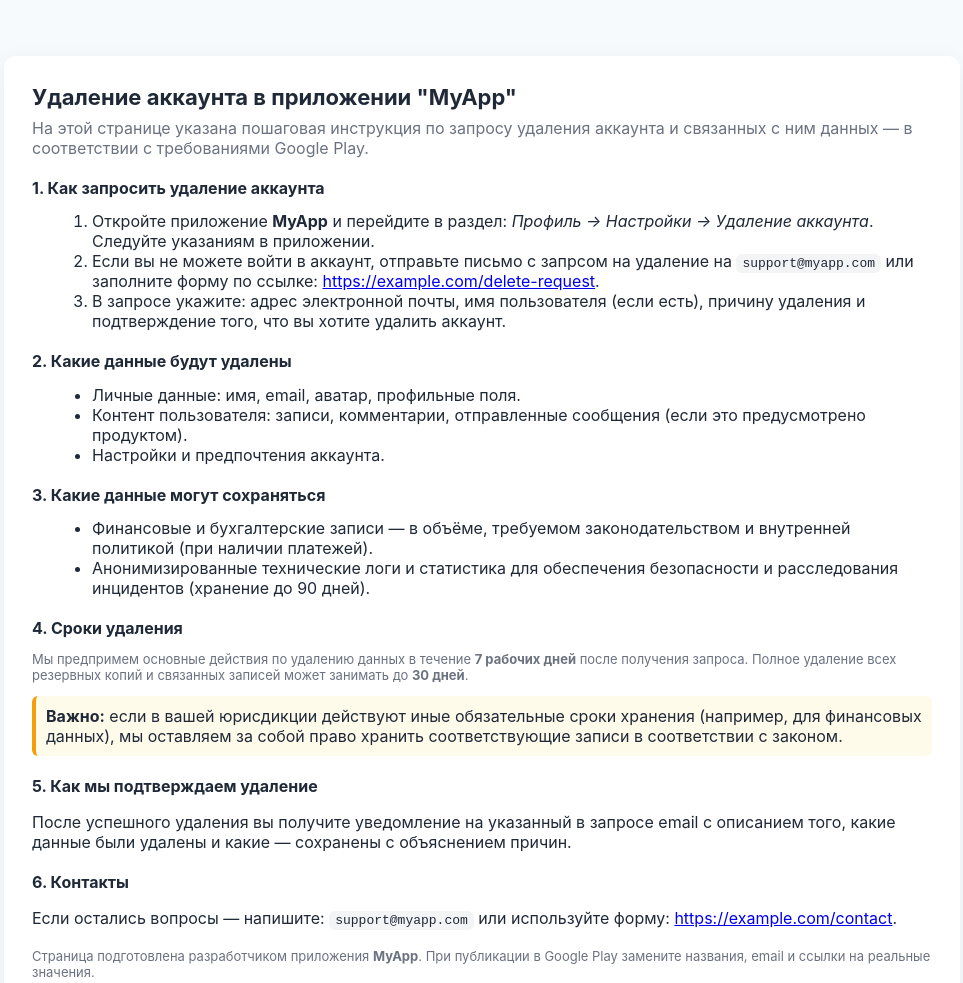
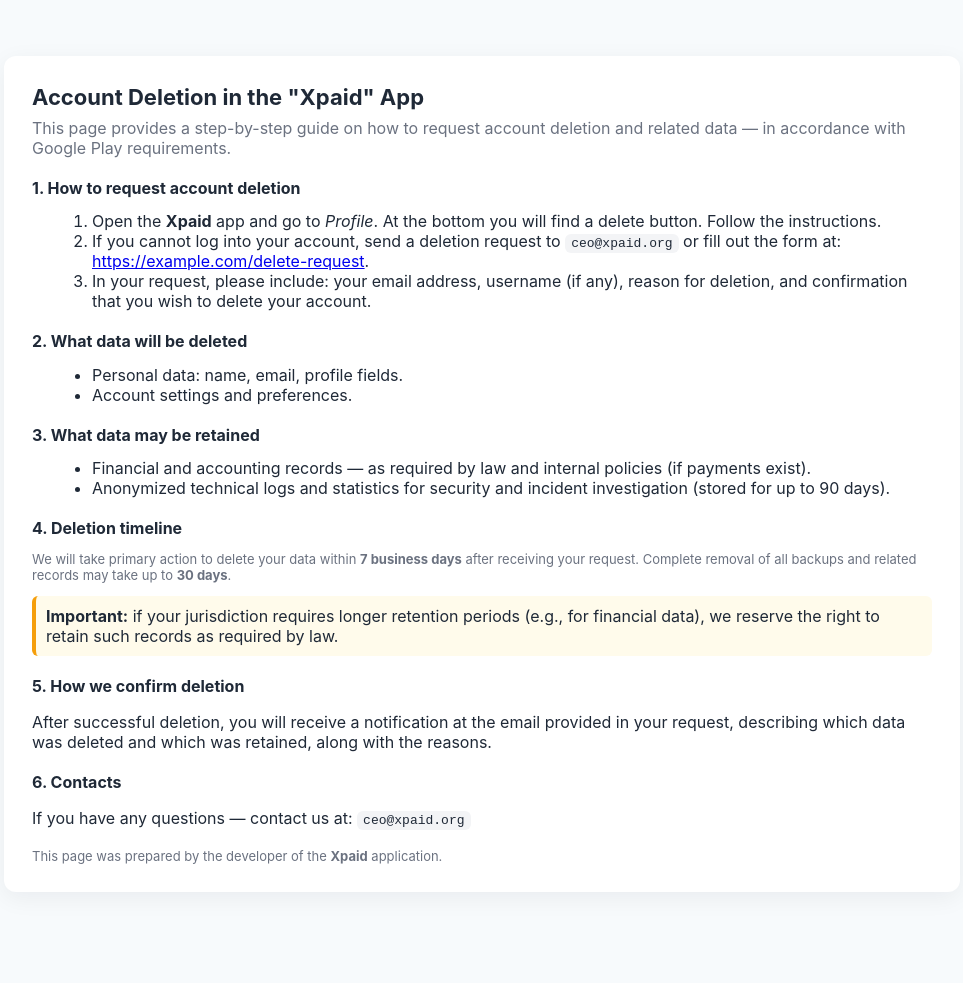
Before and after one commit to tess-4aek/xpaid-instruction, a plain HTML site: page xpaid.info.html in a window 1280 px wide. Shown: the whole page, without its empty margins (158-1121 px from the left). After the commit the page ends 948 px from the top, so only its background shows below. Drawn offline with Linux system fonts and the light colour scheme.

Commit message:
translate to EN

```diff
--- a/xpaid.info.html
+++ b/xpaid.info.html
@@ -1,9 +1,9 @@
 <!doctype html>
-<html lang="ru">
+<html lang="en">
 <head>
   <meta charset="utf-8" />
   <meta name="viewport" content="width=device-width,initial-scale=1" />
-  <title>Удаление аккаунта — MyApp</title>
+  <title>Account Deletion — Xpaid</title>
   <style>
     :root{--bg:#f7fafc;--card:#ffffff;--muted:#6b7280;--accent:#1f2937}
     body{font-family:Inter, system-ui, -apple-system, "Segoe UI", Roboto, "Helvetica Neue", Arial; background:var(--bg); color:var(--accent); margin:0; padding:24px}
@@ -21,57 +21,55 @@
 </head>
 <body>
   <div class="wrap">
-    <h1>Удаление аккаунта в приложении "MyApp"</h1>
-    <p class="lead">На этой странице указана пошаговая инструкция по запросу удаления аккаунта и связанных с ним данных — в соответствии с требованиями Google Play.</p>
+    <h1>Account Deletion in the "Xpaid" App</h1>
+    <p class="lead">This page provides a step-by-step guide on how to request account deletion and related data — in accordance with Google Play requirements.</p>
 
-    <h2>1. Как запросить удаление аккаунта</h2>
+    <h2>1. How to request account deletion</h2>
     <ol>
-      <li>Откройте приложение <strong>MyApp</strong> и перейдите в раздел: <em>Профиль → Настройки → Удаление аккаунта</em>. Следуйте указаниям в приложении.</li>
-      <li>Если вы не можете войти в аккаунт, отправьте письмо с запрсом на удаление на <code>support@myapp.com</code> или заполните форму по ссылке: <a href="#" id="deleteLink">https://example.com/delete-request</a>.</li>
-      <li>В запросе укажите: адрес электронной почты, имя пользователя (если есть), причину удаления и подтверждение того, что вы хотите удалить аккаунт.</li>
+      <li>Open the <strong>Xpaid</strong> app and go to <em>Profile</em>. At the bottom you will find a delete button. Follow the instructions.</li>
+      <li>If you cannot log into your account, send a deletion request to <code>ceo@xpaid.org</code> or fill out the form at: <a href="#" id="deleteLink">https://example.com/delete-request</a>.</li>
+      <li>In your request, please include: your email address, username (if any), reason for deletion, and confirmation that you wish to delete your account.</li>
     </ol>
 
-    <h2>2. Какие данные будут удалены</h2>
+    <h2>2. What data will be deleted</h2>
     <ul>
-      <li>Личные данные: имя, email, аватар, профильные поля.</li>
-      <li>Контент пользователя: записи, комментарии, отправленные сообщения (если это предусмотрено продуктом).</li>
-      <li>Настройки и предпочтения аккаунта.</li>
+      <li>Personal data: name, email, profile fields.</li>
+      <li>Account settings and preferences.</li>
     </ul>
 
-    <h2>3. Какие данные могут сохраняться</h2>
+    <h2>3. What data may be retained</h2>
     <ul>
-      <li>Финансовые и бухгалтерские записи — в объёме, требуемом законодательством и внутренней политикой (при наличии платежей).</li>
-      <li>Анонимизированные технические логи и статистика для обеспечения безопасности и расследования инцидентов (хранение до 90 дней).</li>
+      <li>Financial and accounting records — as required by law and internal policies (if payments exist).</li>
+      <li>Anonymized technical logs and statistics for security and incident investigation (stored for up to 90 days).</li>
     </ul>
 
-    <h2>4. Сроки удаления</h2>
-    <p class="meta">Мы предпримем основные действия по удалению данных в течение <strong>7 рабочих дней</strong> после получения запроса. Полное удаление всех резервных копий и связанных записей может занимать до <strong>30 дней</strong>.</p>
+    <h2>4. Deletion timeline</h2>
+    <p class="meta">We will take primary action to delete your data within <strong>7 business days</strong> after receiving your request. Complete removal of all backups and related records may take up to <strong>30 days</strong>.</p>
 
     <div class="note">
-      <strong>Важно:</strong> если в вашей юрисдикции действуют иные обязательные сроки хранения (например, для финансовых данных), мы оставляем за собой право хранить соответствующие записи в соответствии с законом.
+      <strong>Important:</strong> if your jurisdiction requires longer retention periods (e.g., for financial data), we reserve the right to retain such records as required by law.
     </div>
 
-    <h2>5. Как мы подтверждаем удаление</h2>
-    <p>После успешного удаления вы получите уведомление на указанный в запросе email с описанием того, какие данные были удалены и какие — сохранены с объяснением причин.</p>
+    <h2>5. How we confirm deletion</h2>
+    <p>After successful deletion, you will receive a notification at the email provided in your request, describing which data was deleted and which was retained, along with the reasons.</p>
 
-    <h2>6. Контакты</h2>
-    <p>Если остались вопросы — напишите: <code>support@myapp.com</code> или используйте форму: <a href="#" id="contactLink">https://example.com/contact</a>.</p>
+    <h2>6. Contacts</h2>
+    <p>If you have any questions — contact us at: <code>ceo@xpaid.org</code></p>
 
-    <footer>Страница подготовлена разработчиком приложения <strong>MyApp</strong>. При публикации в Google Play замените названия, email и ссылки на реальные значения.</footer>
+    <footer>This page was prepared by the developer of the <strong>Xpaid</strong> application.</footer>
   </div>
   <script>
-    // Замените значения ниже скриптом сервера или вручную перед публикацией
-    const APP_NAME = 'MyApp';
-    const SUPPORT_EMAIL = 'support@myapp.com';
+    const APP_NAME = 'Xpaid';
+    const SUPPORT_EMAIL = 'ceo@xpaid.org';
     const DELETE_URL = 'https://example.com/delete-request';
     const CONTACT_URL = 'https://example.com/contact';
 
-    document.title = `Удаление аккаунта — ${APP_NAME}`;
-    document.querySelector('h1').textContent = `Удаление аккаунта в приложении "${APP_NAME}"`;
-    document.querySelectorAll('code').forEach(c=>{ if(c.textContent.includes('support@')) c.textContent = SUPPORT_EMAIL });
+    document.title = `Account Deletion — ${APP_NAME}`;
+    document.querySelector('h1').textContent = `Account Deletion in the "${APP_NAME}" App`;
+    document.querySelectorAll('code').forEach(c=>{ if(c.textContent.includes('@')) c.textContent = SUPPORT_EMAIL });
     document.getElementById('deleteLink').href = DELETE_URL; document.getElementById('deleteLink').textContent = DELETE_URL;
     document.getElementById('contactLink').href = CONTACT_URL; document.getElementById('contactLink').textContent = CONTACT_URL;
-    document.querySelector('footer').innerHTML = `Страница подготовлена разработчиком приложения <strong>${APP_NAME}</strong>. При публикации в Google Play замените названия, email и ссылки на реальные значения.`;
+    document.querySelector('footer').innerHTML = `This page was prepared by the developer of the <strong>${APP_NAME}</strong> application.`;
   </script>
 </body>
 </html>
```
